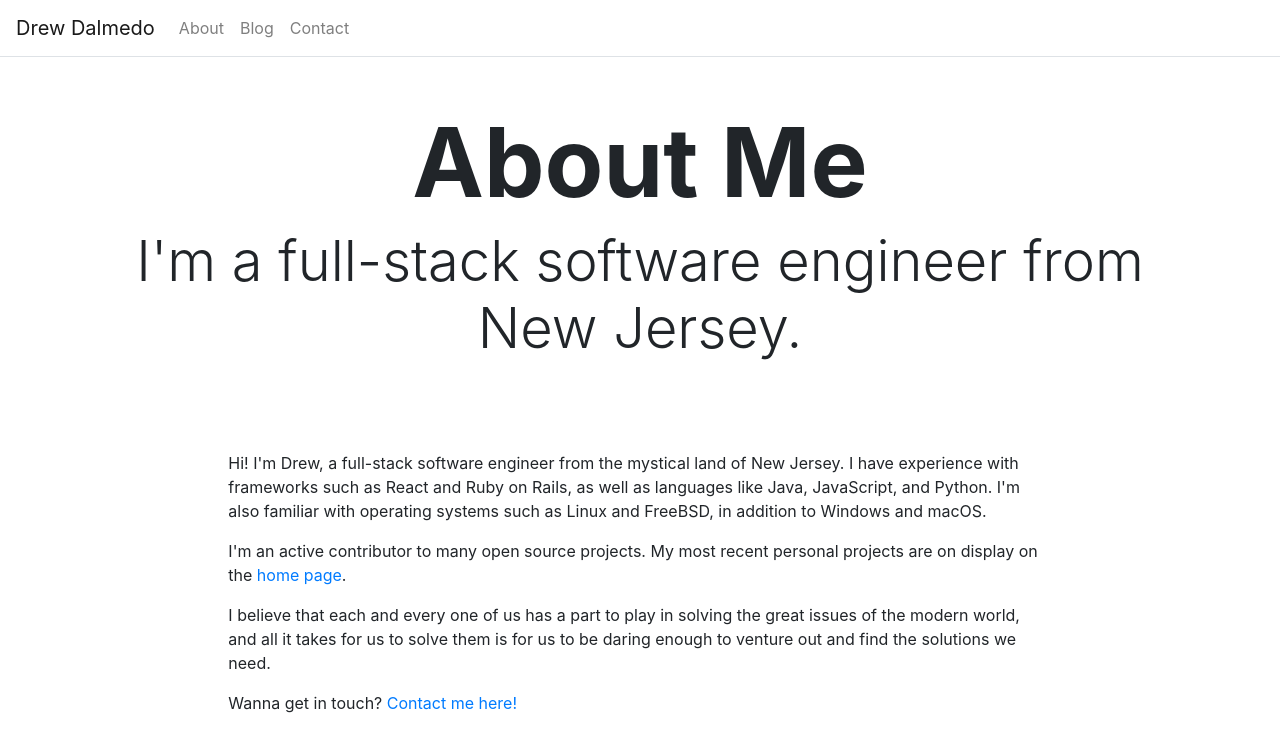
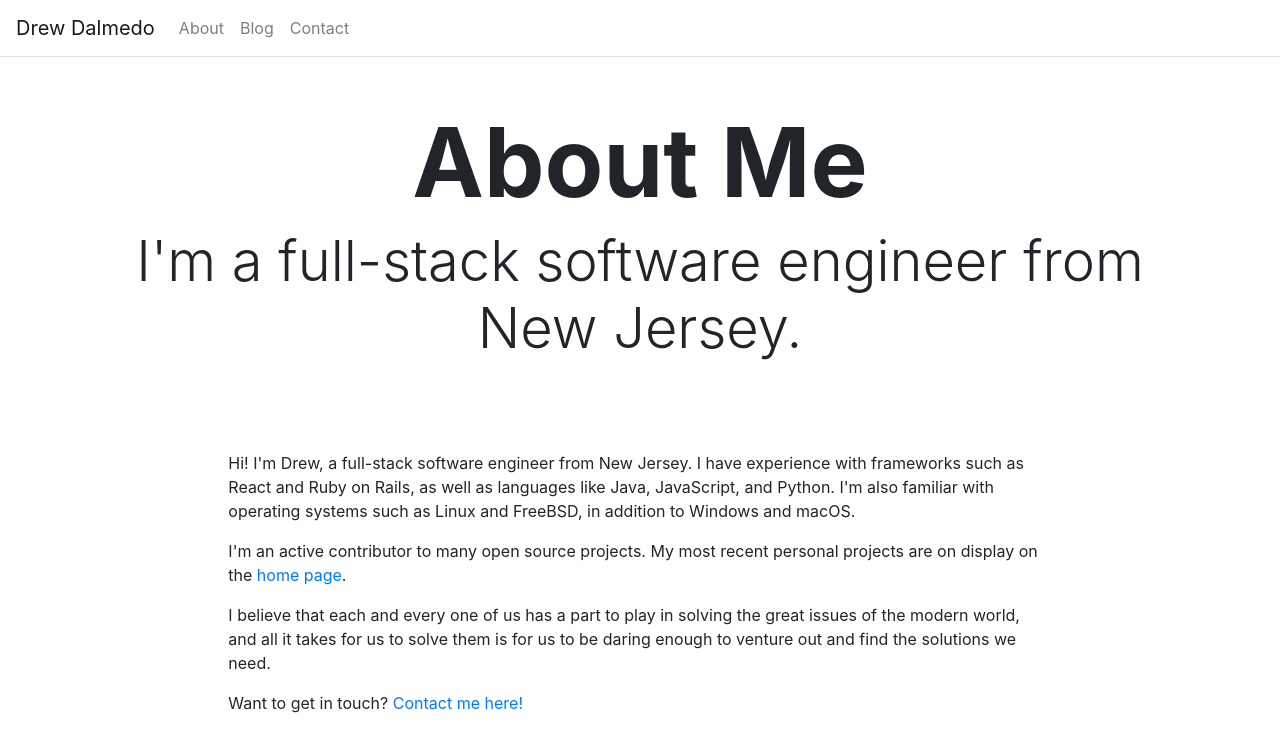
Before and after one commit to DrewDalmedo/portfolio, a React (Create React App) app: page /about in a window 1280 px wide. Shown: the top 752 px of the page. Built offline with nearby package versions, Linux system fonts and the light colour scheme.

Commit message:
Change wording at certain parts

```diff
--- a/src/components/About/About.js
+++ b/src/components/About/About.js
@@ -18,7 +18,7 @@ const About = () => {
       />
       <Description>
         <p>
-          Hi! I'm Drew, a full-stack software engineer from the mystical land of New Jersey. I have experience with frameworks such as React and Ruby on Rails, as well as languages like Java, JavaScript, and Python. I'm also familiar with operating systems such as Linux and FreeBSD, in addition to Windows and macOS.
+          Hi! I'm Drew, a full-stack software engineer from New Jersey. I have experience with frameworks such as React and Ruby on Rails, as well as languages like Java, JavaScript, and Python. I'm also familiar with operating systems such as Linux and FreeBSD, in addition to Windows and macOS.
         </p>
         <p>
           I'm an active contributor to many open source projects. My most recent personal projects are on display on the <Link to="/">home page</Link>.
@@ -27,7 +27,7 @@ const About = () => {
           I believe that each and every one of us has a part to play in solving the great issues of the modern world, and all it takes for us to solve them is for us to be daring enough to venture out and find the solutions we need.
         </p>
         <p>
-          Wanna get in touch? <Link to="/contact">Contact me here!</Link>
+          Want to get in touch? <Link to="/contact">Contact me here!</Link>
         </p>
       </Description>
     </div>
```
